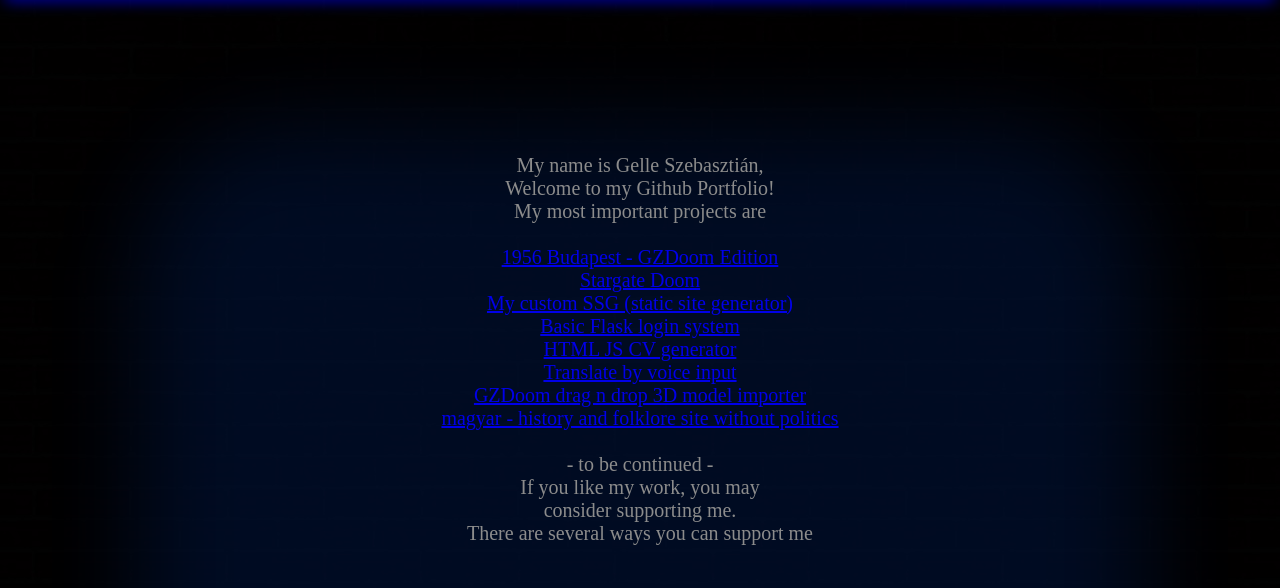
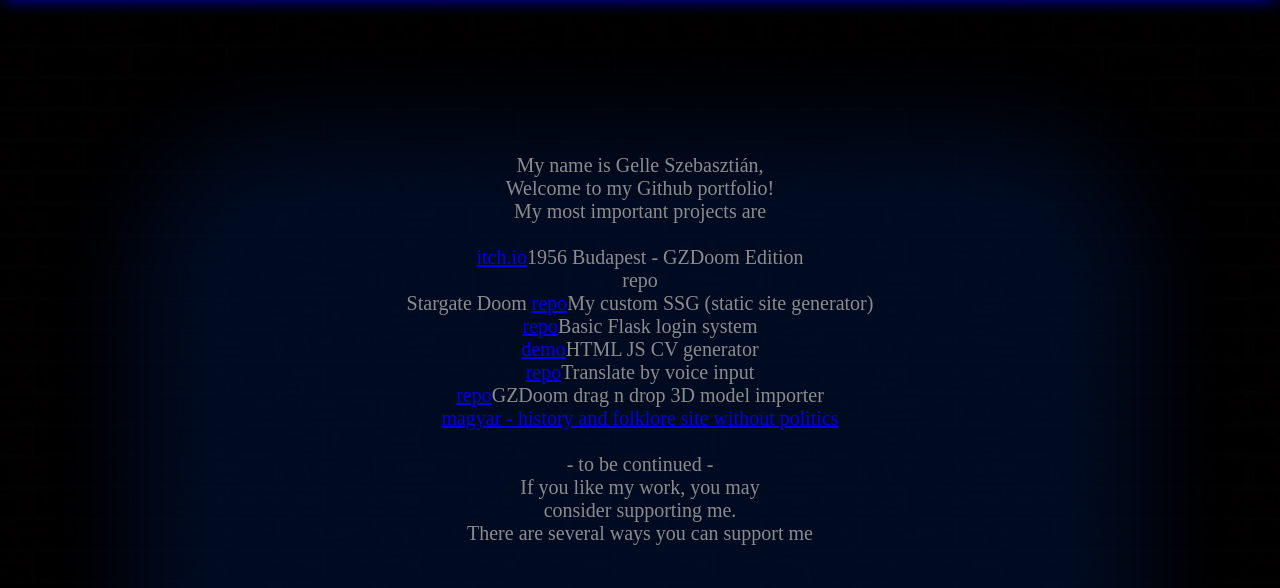
Before and after one commit to szeba99/szeba99.github.io, a plain HTML site: page index.html in a window 1280 px wide. Shown: the part 183-771 px from the top of the page. Drawn offline with nearby package versions, Linux system fonts and the light colour scheme; grey boxes are pictures that could not be loaded; a script that the page names is missing.

Commit message:
Update index.html

```diff
--- a/index.html
+++ b/index.html
@@ -69,16 +69,16 @@
         <div id="content_page">
             <span>
                 My name is Gelle Szebasztián, <br>
-                Welcome to my Github Portfolio!<br>
+                Welcome to my Github portfolio!<br>
                 My most important projects are <br>
                 <br>
-                <a href="https://gelle-szebasztian.itch.io/1956-budapest-gz">1956 Budapest - GZDoom Edition</a> <br>
-                <a href="https://github.com/szeba99/SGDoom">Stargate Doom</a><br>
-                <a href="https://github.com/szeba99/Simple-Static-Site-Generator-Python">My custom SSG (static site generator)</a><br>
-                <a href="https://github.com/szeba99/flask_login">Basic Flask login system</a><br>
-                <a href="https://szeba99.github.io/HTML_CV_Creator/">HTML JS CV generator</a><br>
-                <a href="https://github.com/szeba99/TranslateByVoice">Translate by voice input</a><br>
-                <a href="https://github.com/szeba99/doom-3d-drag-n-drop">GZDoom drag n drop 3D model importer</a><br>
+                <a href="https://gelle-szebasztian.itch.io/1956-budapest-gz">itch.io</a>1956 Budapest - GZDoom Edition <br>
+                <a href="https://github.com/szeba99/SGDoom"></a>repo<br>Stargate Doom
+                <a href="https://github.com/szeba99/Simple-Static-Site-Generator-Python">repo</a>My custom SSG (static site generator)<br>
+                <a href="https://github.com/szeba99/flask_login">repo</a>Basic Flask login system<br>
+                <a href="https://szeba99.github.io/HTML_CV_Creator/">demo</a>HTML JS CV generator<br>
+                <a href="https://github.com/szeba99/TranslateByVoice">repo</a>Translate by voice input<br>
+                <a href="https://github.com/szeba99/doom-3d-drag-n-drop">repo</a>GZDoom drag n drop 3D model importer<br>
                 <a href="https://szeba99.github.io/magyar">magyar - history and folklore site without politics</a><br><br>
 
                 - to be continued - <br>
@@ -88,7 +88,7 @@
                 There are several ways you can support me <br>
                 <br>
                 <br>
-                You may buy my game
+                You may buy my game<br>
                 <iframe frameborder="0" src="https://itch.io/embed/1149909?bg_color=222222&amp;fg_color=eeeeee&amp;link_color=833779&amp;border_color=363636" width="552" height="167"><a href="https://gelle-szebasztian.itch.io/1956-budapest-gz">1956 Budapest GZDoom edition by Gelle Szebasztian</a></iframe>
                 <br>
                 <br>
```
